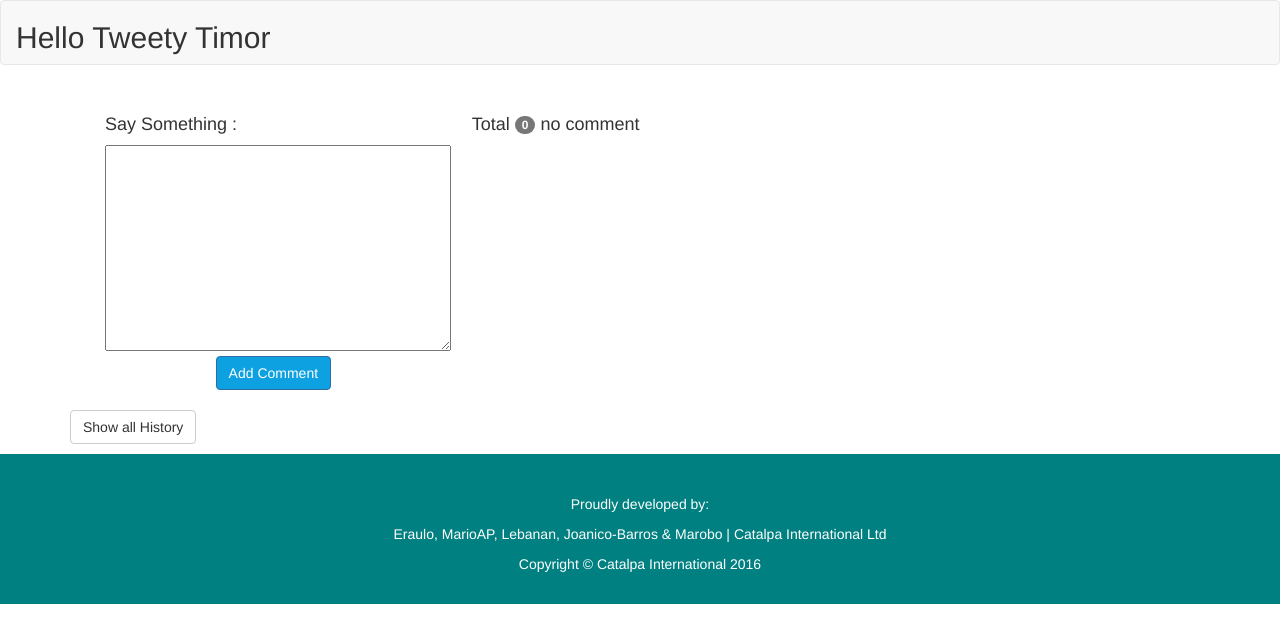
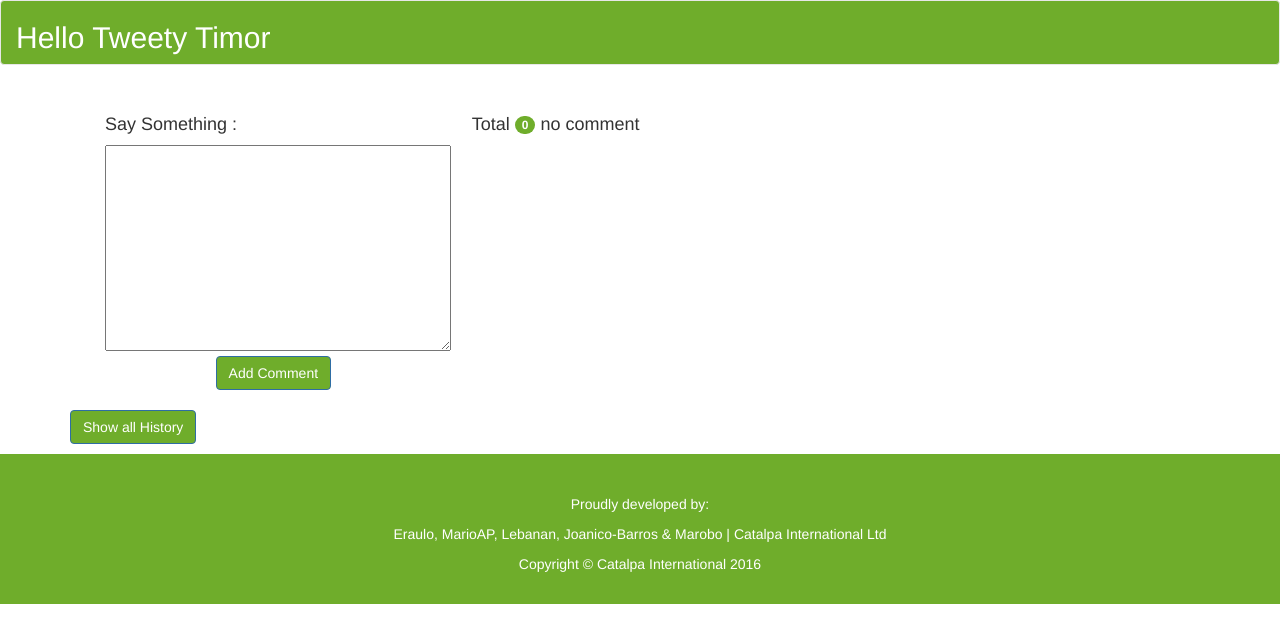
Before and after one commit to pykafe/tweetytimor, a Django app: page / in a window 1280 px wide. Shown: the top 643 px of the page. Run offline with Django 3.2, Linux system fonts and the light colour scheme; data that the repository does not hold is empty; some libraries are stand-ins or nearby versions.

Commit message:
GREEEEEN

```diff
--- a/tweetytimor/tweety/static/css/tweety.css
+++ b/tweetytimor/tweety/static/css/tweety.css
@@ -2,6 +2,14 @@ body{
     font-family:"Gill Sans Extrabold", Helvetica, sans-serif;
 	background-color:#FFFFFF;
 
+}
+
+button#add_tweet, button#toggle_history, .badge, .navbar {
+    background-color: #6FAD2B;
+}
+
+.navbar {
+    color: White;
 }
 
 form {
@@ -9,7 +17,7 @@ form {
 }
 
 li.tweet {
-    background-color: #F8F8F8 ;
+    background-color: #B3F36D ;
     margin-bottom: 3px;
     border-radius: 3px;
     padding: 5px;
@@ -41,7 +49,7 @@ li.tweets-history {
 }
 
 footer {
-    background-color: Teal;
+    background-color: #6FAD2B;
     text-align:center;
     height: 150px;
     margin-top:10px;
--- a/tweetytimor/tweety/templates/tweety/index.html
+++ b/tweetytimor/tweety/templates/tweety/index.html
@@ -74,7 +74,7 @@
                 </div>
             </div>
 
-            <button id="toggle_history" class="btn btn-default">Show all History</button>
+            <button id="toggle_history" class="btn btn-primary">Show all History</button>
         </div>
 
         <script type="text/javascript">
```
